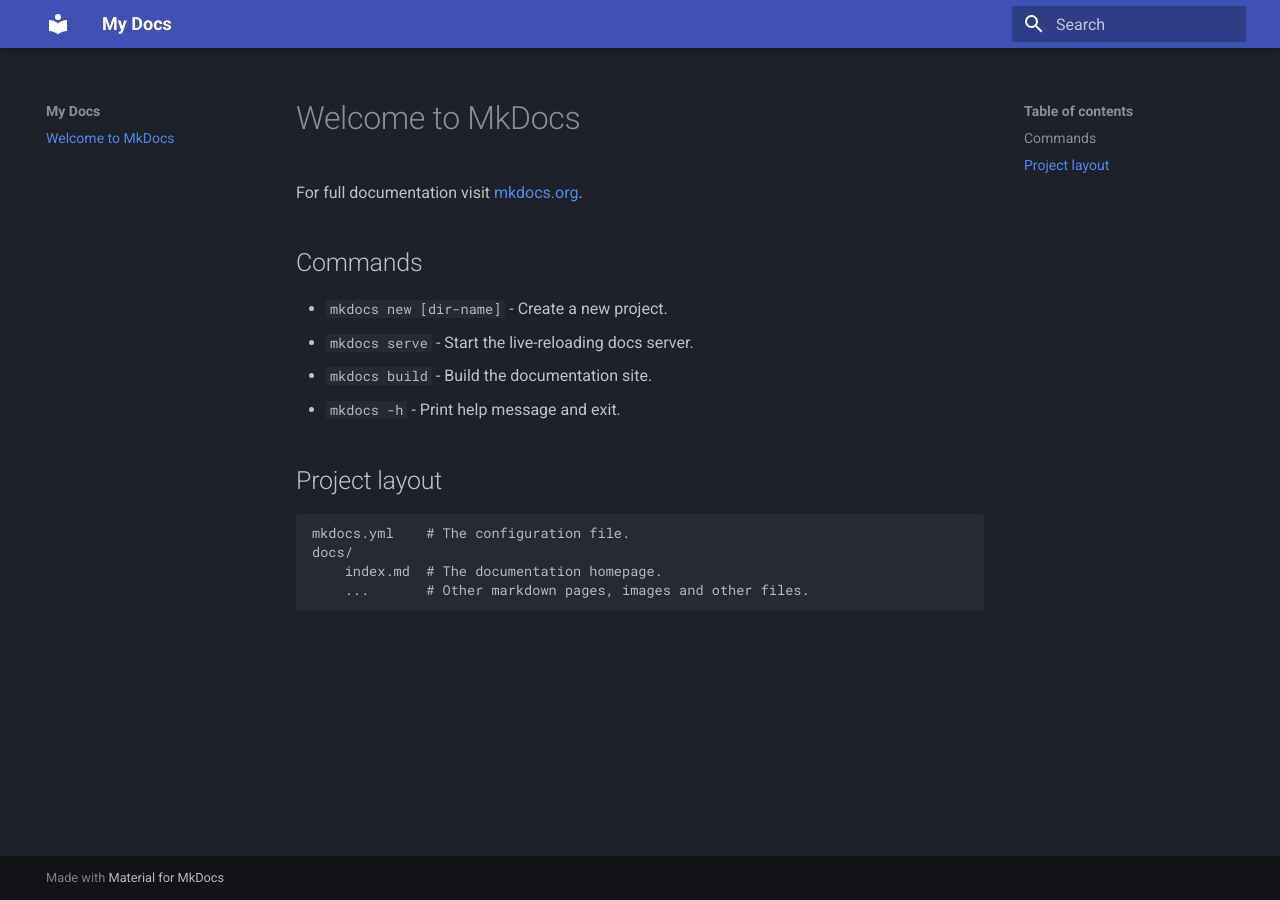
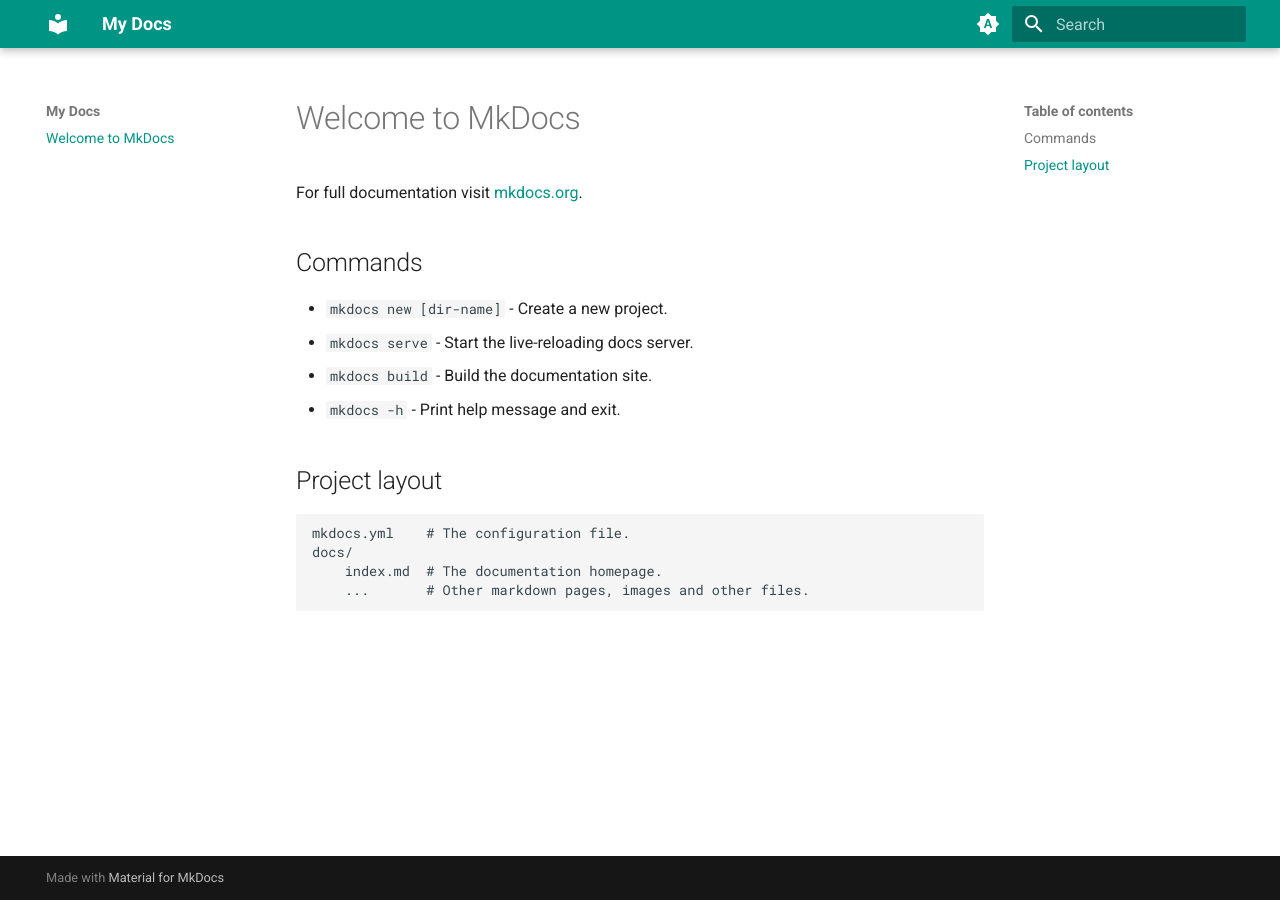
Before and after one commit to yinhao-f/notes, an MkDocs documentation site: the page built from docs/index.md, in a window 1280 px wide. Built offline with MkDocs 1.6.1 and Material for MkDocs 9.7.7, drawn with Linux system fonts in a browser that asks for light colours.

Commit message:
Automatic dark/light mode, plus custom primary and accent colors

```diff
--- a/mkdocs.yml
+++ b/mkdocs.yml
@@ -3,4 +3,29 @@
 theme:
   name: material
   palette:
-    scheme: slate
+
+    # Palette toggle for automatic mode
+    - media: "(prefers-color-scheme)"
+      primary: teal
+      accent: blue
+      toggle:
+        icon: material/brightness-auto
+        name: Switch to light mode
+
+    # Palette toggle for light mode
+    - media: "(prefers-color-scheme: light)"
+      primary: teal
+      accent: blue
+      scheme: default
+      toggle:
+        icon: material/brightness-7
+        name: Switch to dark mode
+
+    # Palette toggle for dark mode
+    - media: "(prefers-color-scheme: dark)"
+      primary: teal
+      accent: blue
+      scheme: slate
+      toggle:
+        icon: material/brightness-4
+        name: Switch to system preference
```
